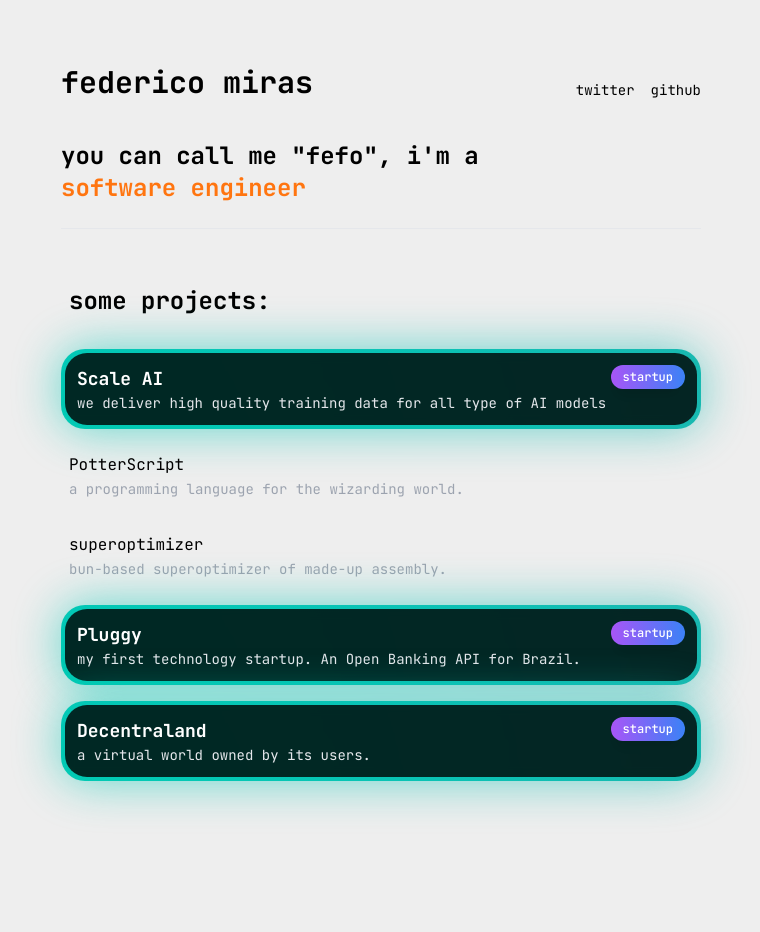
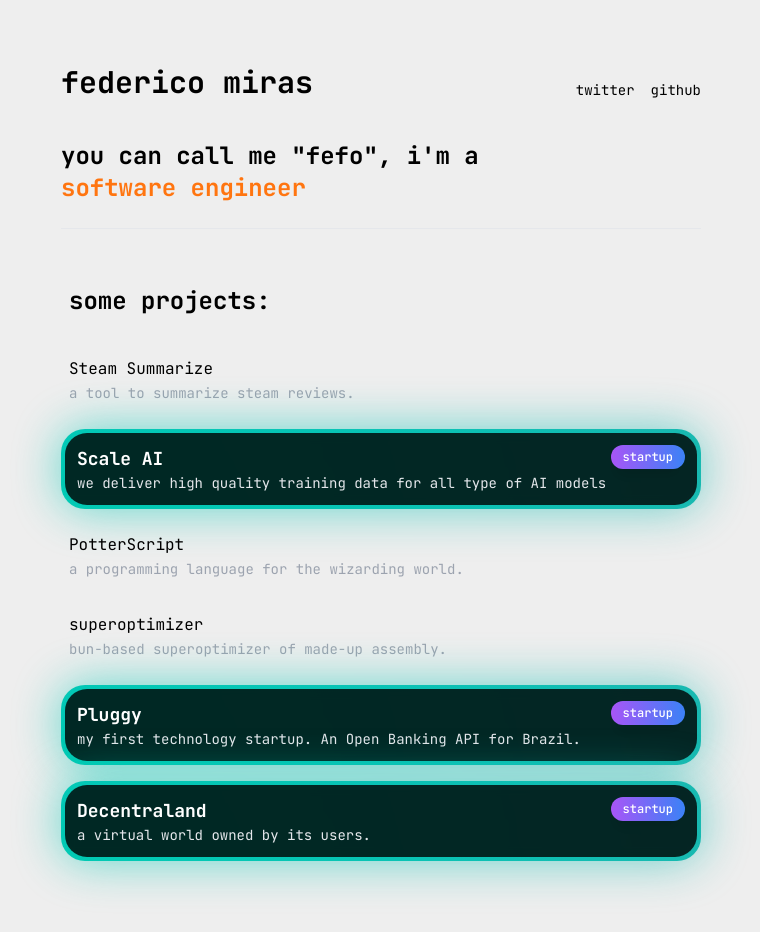
Before and after one commit to fmiras/fmiras.com, a Next.js app: page / in a window 1280 px wide. Shown: the top 932 px of the page, without its empty margins (259-1019 px from the left). Built offline with nearby package versions, Linux system fonts and the light colour scheme.

Commit message:
add steam summarize

```diff
--- a/app/page.tsx
+++ b/app/page.tsx
@@ -15,6 +15,11 @@
 }
 
 const projects = [
+  {
+    name: 'Steam Summarize',
+    url: 'https://steamsummarize.com',
+    description: 'a tool to summarize steam reviews.'
+  },
   {
     name: 'Scale AI',
     url: 'https://scale.com',
```
